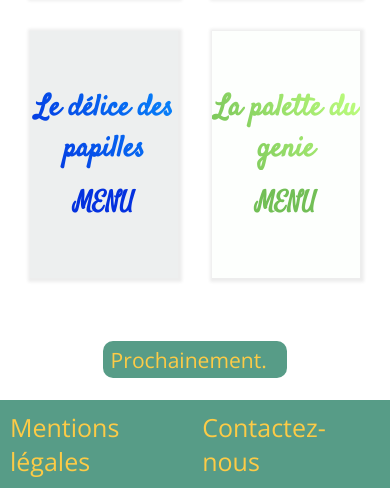
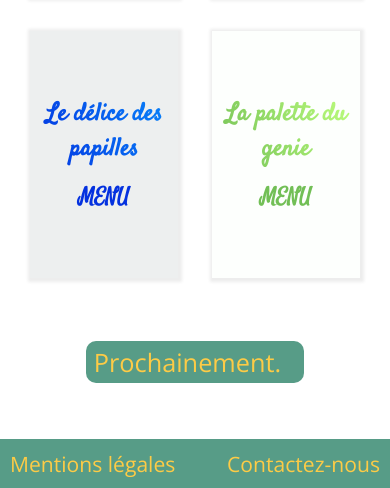
Before and after one commit to Lukkyz/ohmyfood, a website: page index.html in a window 390 px wide. Shown: the part 356-844 px from the top of the page. Drawn offline with nearby package versions, Linux system fonts and the light colour scheme; a web font is replaced by a local one.

Commit message:
Modify responsive

```diff
--- a/css/main.scss
+++ b/css/main.scss
@@ -27,7 +27,6 @@ h3 {
 .header {
     background-color: $primary-color;
     margin-top: 0;
-
     &_logo {
         font-size: 40px;
         margin-top: 0;
@@ -120,10 +119,10 @@ h3 {
     display: flex;
     flex-direction: column;
     justify-content: center;
-    font-size: 35px;
+    font-size: 2.5vw;
     box-shadow: 1px 1px 3px 3px #ededed;
     &:nth-child(2) {
-        font-size: 30px;
+        font-size: 1.8vw;
     }
     &_title {
         margin-bottom: 10%;
@@ -179,7 +178,6 @@ h3 {
         background: -webkit-linear-gradient(bottom left, #d8852e, #905bfd);
         -webkit-background-clip: text;
         -webkit-text-fill-color: transparent;
-		font-size: 32px;
     }
 	& .menu_dish {
 		color: #a56799;
@@ -226,8 +224,8 @@ h3 {
     width: 8.0em;
     margin-left: auto;
     margin-right: auto;
-    font-size: 20pt;
-    margin-bottom: 5%;
+    font-size: 4vh;
+    margin-bottom: 10vh;
     font-weight: 400;
 }
 
@@ -258,7 +256,7 @@ h3 {
     position: fixed;
     width: 100%;
     padding: 10px 1000px 10px 10px;
-    font-size: 25px;
+    font-size: 1.8vw;
 }
 
 .footer_page div:hover {
@@ -331,7 +329,11 @@ h3 {
 
 @media all and (max-width: 768px) {
    .menu-prev {
+	   font-size: 2.5vh;
 	   flex: 0 0 38%;
+	   &:nth-child(2) {
+		   font-size: 2vh;
+	   }
    }
   .menu {
 		width:100%;
@@ -348,16 +350,18 @@ h3 {
 	.elem:last-child {
 		margin-bottom: 0%;
 	}
+	.soon {
+		font-size: 3vh;
+	}
+	.footer_page {
+		font-size: 2.5vh;
+	}
 }
 
 @media all and (max-width: 600px) {
 	.menu-prev {
-		font-size: 25px;
 		height: 20vh;
 		margin: 2vh;
-		&:nth-child(2) {
-	        font-size: 20px;
-    	}
 	}
 	.menu {
 		font-size: 15px;
@@ -367,14 +371,6 @@ h3 {
 	}
    .menus {
 	   width: auto;
-	   max-height: 60%;
 	   height: 72vh;
    }
-   .soon {
-	   font-size: 2.5vh;
-	   margin-bottom: 3%
-   }
-   footer {
-	   font-size: 20px;
-   }
 }
```
Also changed, not shown: css/style.css, 1 other file.
